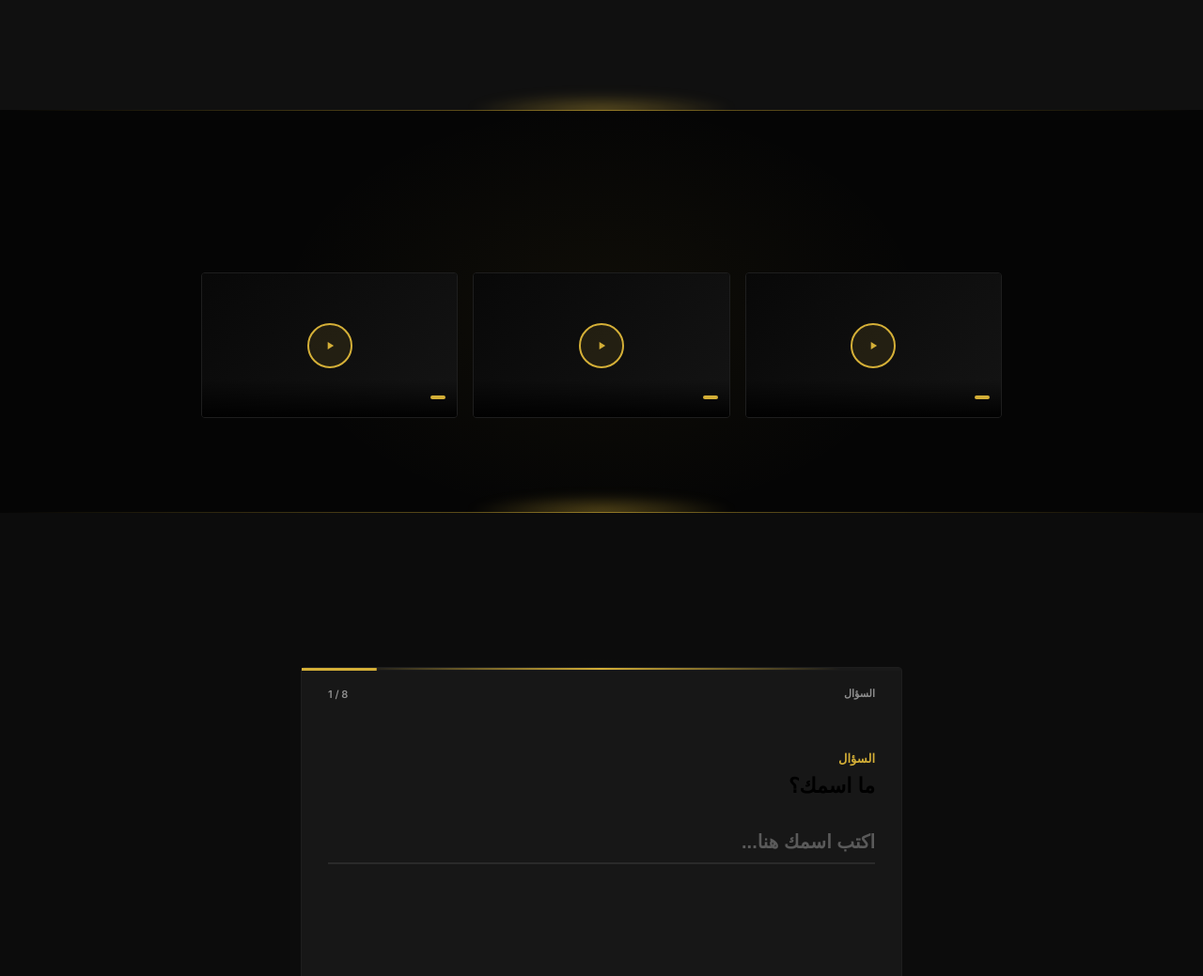
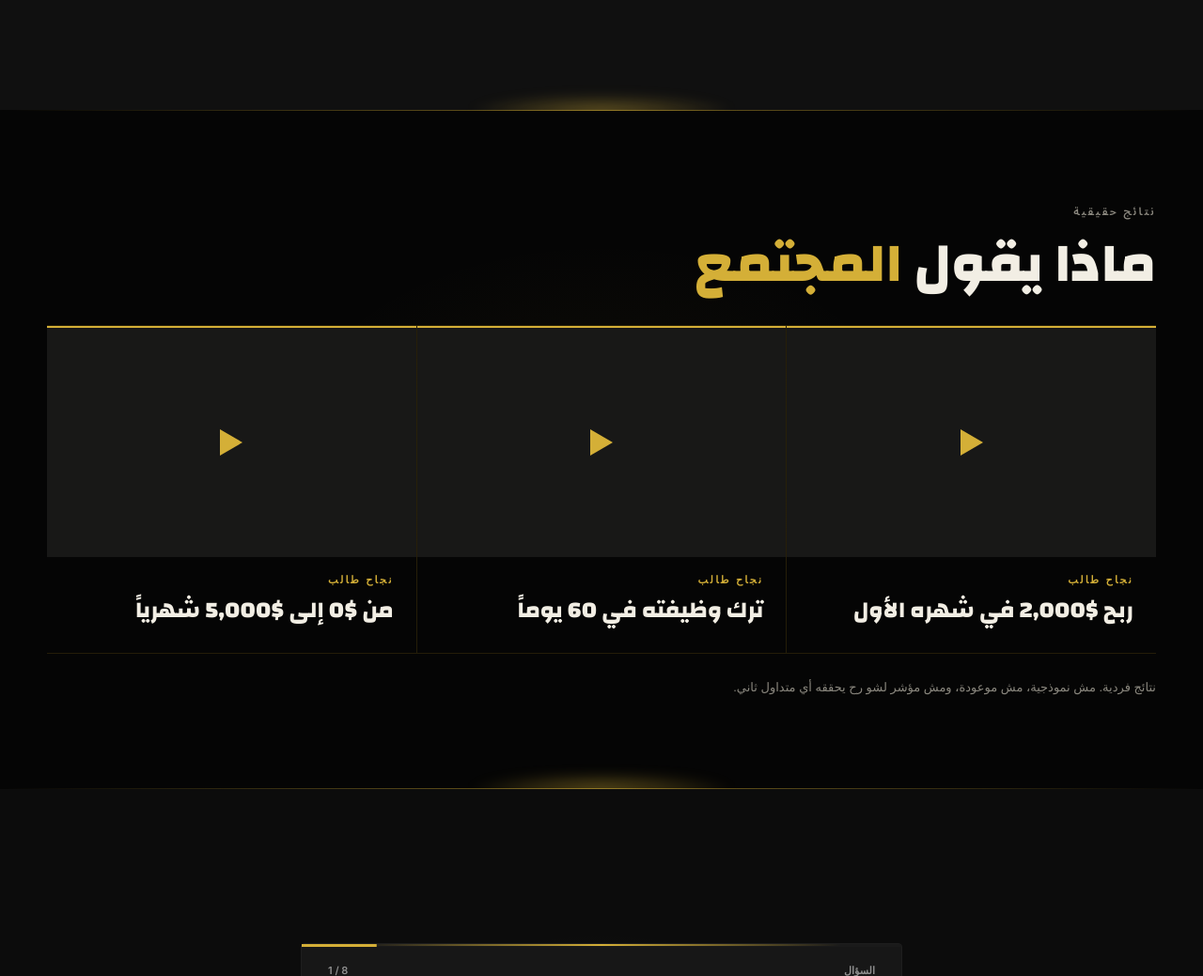
Before and after one commit to tbnemo/3amaktrades-landing, a website: page index.html in a window 1280 px wide. Shown: the part 4650-5689 px from the top of the page at 94% size. Drawn offline with Linux system fonts and the light colour scheme.

Commit message:
style: re-skin Proof section, copy untouched, add outcomes disclaimer

```diff
--- a/index.html
+++ b/index.html
@@ -893,6 +893,35 @@
       font-size: 12.5px; color: var(--dim); line-height: 1.6;
       padding-block-start: 18px; margin-block-start: 4px; border-block-start: 1px solid #241D08; max-width: 60ch;
     }
+
+    /* ---------- PROOF (re-skin only; copy untouched — see proof1-3
+       tag/title in t.ar/t.en). Cards/shadows/radius removed for the
+       hairline-grid slab pattern; the thumbnail reuses the hero's
+       struck-slab + gold top-rule + bl-bar-play triangle language. ---------- */
+    .bl-proof {
+      display: grid; grid-template-columns: repeat(3,minmax(0,1fr));
+      gap: 1px; background: #241D08; border-block: 1px solid #241D08;
+    }
+    @media (max-width: 860px) { .bl-proof { grid-template-columns: 1fr; } }
+    .bl-proof-item { background: var(--void); padding: 0; }
+    .bl-proof-thumb {
+      position: relative; aspect-ratio: 16/10; background: var(--band-2);
+      border-block-start: 2px solid var(--gold);
+      display: flex; align-items: center; justify-content: center; cursor: pointer;
+    }
+    .bl-proof-thumb .bl-bar-play { border-block-width: 14px; border-inline-start-width: 24px; }
+    .bl-proof-meta { padding: 18px clamp(16px,2vw,24px) clamp(22px,3vw,30px); }
+    .bl-proof-tag {
+      font-size: 11px; font-weight: 600; letter-spacing: .2em; text-transform: uppercase;
+      color: var(--gold); display: block; margin-block-end: 10px;
+    }
+    .bl-proof-title {
+      display: block; font-family: 'Big Shoulders Display','Changa',sans-serif; font-weight: 700;
+      font-size: clamp(19px,1.9vw,25px); line-height: 1.02; text-transform: uppercase;
+      color: var(--bone);
+    }
+    [dir="rtl"] .bl-proof-title { font-family: 'Changa', sans-serif; text-transform: none; line-height: 1.3; }
+    .bl-proof-note { margin: clamp(20px,2.6vw,28px) 0 0; font-size: 13px; color: var(--dim); }
 
     /* ══ DECIDE ══ */
     #decide { padding: 100px 20px; background: var(--dark-2); position: relative; overflow: hidden; }
@@ -1064,6 +1093,7 @@ const t = {
     proof1_tag: "نجاح طالب", proof1_title: "ربح $2,000 في شهره الأول",
     proof2_tag: "نجاح طالب", proof2_title: "ترك وظيفته في 60 يوماً",
     proof3_tag: "نجاح طالب", proof3_title: "من $0 إلى $5,000 شهرياً",
+    proof_note: "نتائج فردية. مش نموذجية، مش موعودة، ومش مؤشر لشو رح يحققه أي متداول ثاني.",
     apply_label: "تقدم الآن",
     apply_h: "أنت خطوة واحدة بعيد عن",
     apply_h_g: "تغيير طريقة كسبك للمال",
@@ -1218,6 +1248,7 @@ const t = {
     proof1_tag: "Student Win", proof1_title: "Made $2K His First Month Trading",
     proof2_tag: "Student Win", proof2_title: "Quit His 9-5 In 60 Days",
     proof3_tag: "Student Win", proof3_title: "$0 to $5K/Month Consistently",
+    proof_note: "Individual outcomes. They are not typical, not promised, and not an indication of what any other trader will do.",
     apply_label: "Apply Now",
     apply_h: "You're One Step Away From",
     apply_h_g: "Changing How You Make Money",
@@ -1652,17 +1683,37 @@ function render() {
 <div class="section-divider"></div>
 
 <!-- PROOF -->
-<section id="proof">
-  <div class="container">
-    <div class="section-header fade-up">
-      <span class="section-label"></span>
-      <h2><span class="proof-h"></span><span class="proof-h-g g"></span></h2>
+<section id="proof" class="bl-sec bl-pad">
+  <div class="bl-wrap">
+    <h2 class="bl-h2">
+      <span class="sm" data-key="proof_label"></span>
+      <span class="lg"><span data-key="proof_h"></span> <em data-key="proof_h_g"></em></span>
+    </h2>
+    <div class="bl-proof">
+      <div class="bl-proof-item fade-up">
+        <div class="bl-proof-thumb"><span class="bl-bar-play"></span></div>
+        <div class="bl-proof-meta">
+          <span class="bl-proof-tag" data-key="proof1_tag"></span>
+          <span class="bl-proof-title" data-key="proof1_title"></span>
+        </div>
+      </div>
+      <div class="bl-proof-item fade-up">
+        <div class="bl-proof-thumb"><span class="bl-bar-play"></span></div>
+        <div class="bl-proof-meta">
+          <span class="bl-proof-tag" data-key="proof2_tag"></span>
+          <span class="bl-proof-title" data-key="proof2_title"></span>
+        </div>
+      </div>
+      <div class="bl-proof-item fade-up">
+        <div class="bl-proof-thumb"><span class="bl-bar-play"></span></div>
+        <div class="bl-proof-meta">
+          <span class="bl-proof-tag" data-key="proof3_tag"></span>
+          <span class="bl-proof-title" data-key="proof3_title"></span>
+        </div>
+      </div>
     </div>
-    <div class="proof-grid">
-      <div class="proof-card fade-up"><div class="proof-thumb"><div class="proof-thumb-inner"><div class="small-play"><svg width="14" height="14" viewBox="0 0 24 24"><path d="M8 5v14l11-7z" fill="#D4AF37"/></svg></div></div><div class="proof-overlay"><div class="proof-tag"></div><div class="proof-title"></div></div></div></div>
-      <div class="proof-card fade-up"><div class="proof-thumb"><div class="proof-thumb-inner"><div class="small-play"><svg width="14" height="14" viewBox="0 0 24 24"><path d="M8 5v14l11-7z" fill="#D4AF37"/></svg></div></div><div class="proof-overlay"><div class="proof-tag"></div><div class="proof-title"></div></div></div></div>
-      <div class="proof-card fade-up"><div class="proof-thumb"><div class="proof-thumb-inner"><div class="small-play"><svg width="14" height="14" viewBox="0 0 24 24"><path d="M8 5v14l11-7z" fill="#D4AF37"/></svg></div></div><div class="proof-overlay"><div class="proof-tag"></div><div class="proof-title"></div></div></div></div>
-    </div>
+
+    <p class="bl-proof-note" data-key="proof_note"></p>
   </div>
 </section>
 
```
